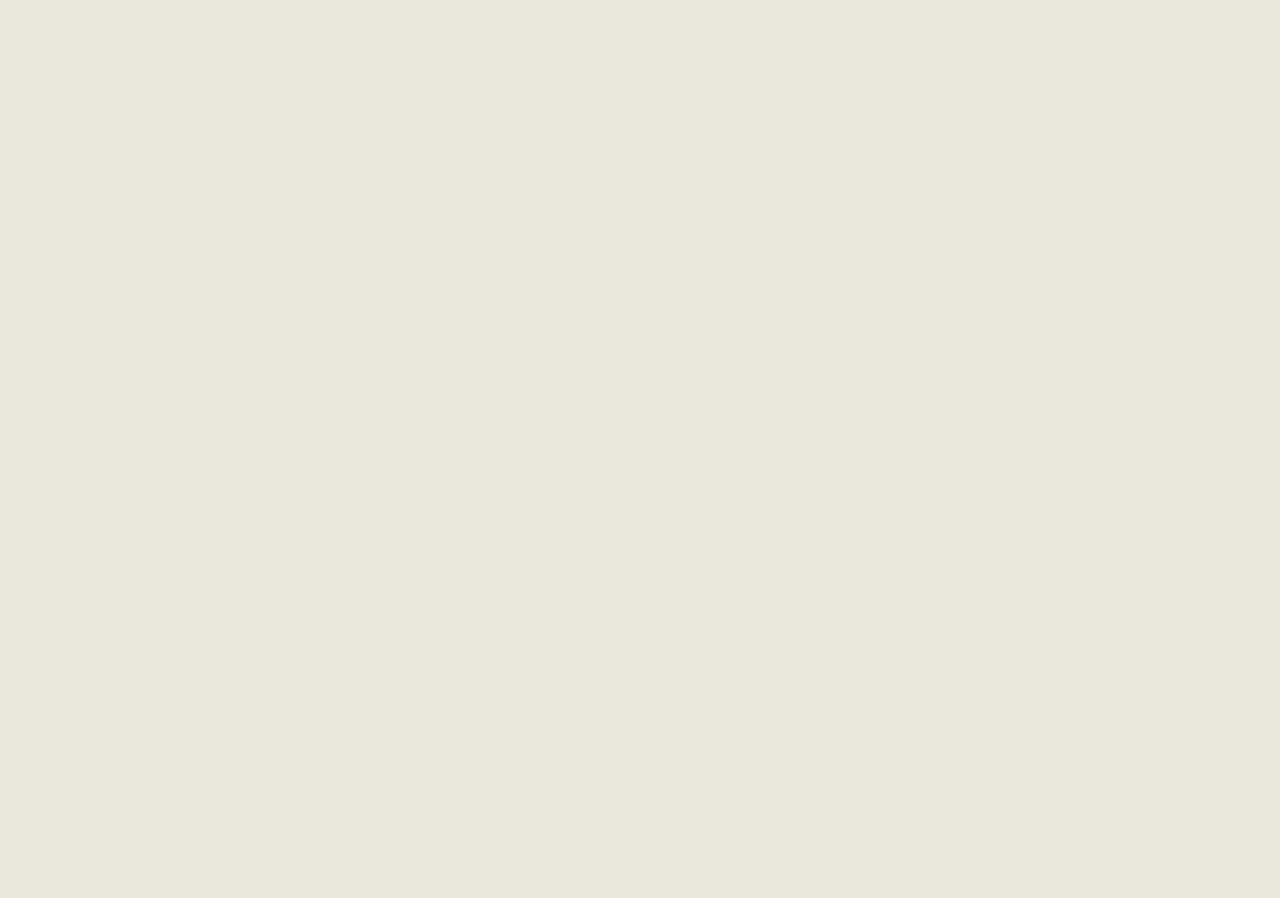
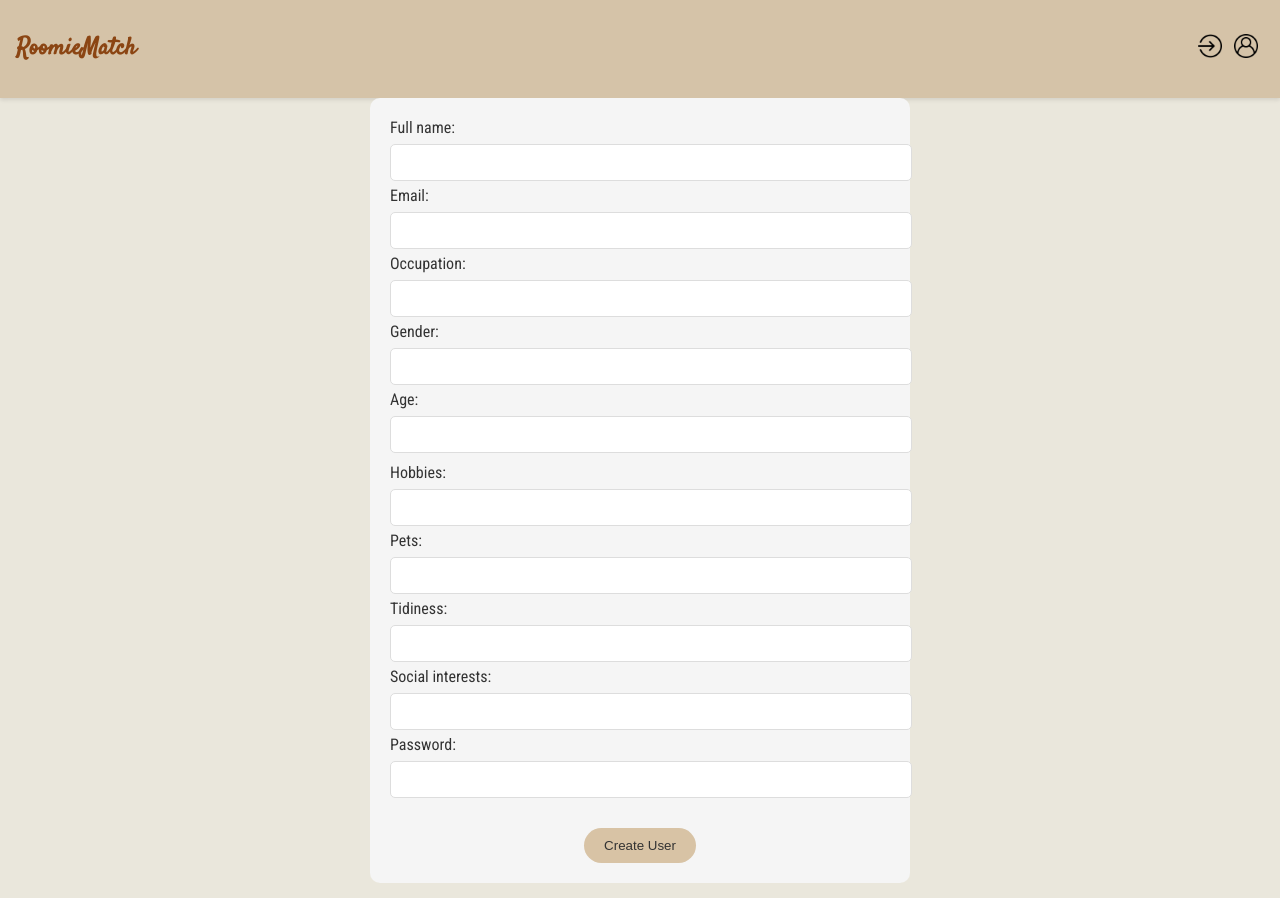
Before and after one commit to danielbahrami/SE07-ISE, a React (Create React App) app in the folder my-app/: page /signup in a window 1280 px wide. Before the commit this address had no page. Before the commit the page ends 800 px from the top, so only its background shows below. Built offline with nearby package versions, Linux system fonts and the light colour scheme.

Commit message:
Made signup mvp
Signup together with chatgpt

```diff
--- a/my-app/src/App.js
+++ b/my-app/src/App.js
@@ -2,6 +2,7 @@
 import React from "react";
 import HomePage from "./pages/HomePage";
 import MatchPage from "./pages/MatchPage";
+import SignUpPage from './pages/SignUpPage';
 import { BrowserRouter as Router, Route, Routes } from "react-router-dom";
 import "./App.css"; // This is your global styles, if you have any
 import LoginPage from "./pages/LoginPage";
@@ -14,6 +15,7 @@ const App = () => {
           <Route exact path="/" Component={LoginPage} />
           <Route path="/home" Component={HomePage} />
           <Route path="/match" Component={MatchPage} />
+          <Route path="/signup" Component={SignUpPage} />
         </Routes>
       </Router>
     </div>
--- a/my-app/src/components/LoginFrom.js
+++ b/my-app/src/components/LoginFrom.js
@@ -6,12 +6,17 @@ import ".././styles/LoginForm.css"; // Make sure to create this CSS file for sty
 const LoginForm = () => {
   let navigate = useNavigate();
 
-  const handleLogin = () => {
+  const handleLogin = (event) => {
+    event.preventDefault();
     // Perform login logic here
     // ...
 
     // Redirect to the homepage upon successful login
     navigate("/home");
+  };
+
+  const handleSignUpClick = () => {
+    navigate('/signup'); // Navigate to the SignUpPage
   };
 
   return (
@@ -20,12 +25,12 @@ const LoginForm = () => {
         <img src="avatar-placeholder.png" alt="Profile" />
       </div>
       <div className="form-container">
-        <label htmlFor="email">Name or Email:</label>
+        <label htmlFor="email">Email:</label>
         <input
           type="text"
           id="email"
           name="email"
-          placeholder="name or email..."
+          placeholder="name"
         />
 
         <label htmlFor="password">Password:</label>
@@ -39,7 +44,7 @@ const LoginForm = () => {
         <button onClick={handleLogin} className="login-button">
           Login
         </button>
-        <button className="signup-button">Sign up</button>
+        <button type="button" onClick={handleSignUpClick} className="signup-button">Sign up</button>
       </div>
     </div>
   );
--- /dev/null
+++ b/my-app/src/components/SignUpForm.js
@@ -0,0 +1,58 @@
+// SignUpForm.js
+import React from 'react';
+import { useNavigate } from 'react-router-dom';
+import '../styles/SignUpForm.css'; // Ensure you have a corresponding CSS file
+
+const SignUpForm = () => {
+  let navigate = useNavigate();
+
+  const handleSignUp = (event) => {
+    event.preventDefault();
+    // Here you will handle the signup logic, like sending data to a backend server
+
+    // After successful signup, redirect the user to the home page
+    navigate('/home');
+  };
+
+  return (
+    <div className='signup-page'>
+        <form className="signup-form" onSubmit={handleSignUp}>
+        <div className="form-group">
+          <label htmlFor="fullName">Full name:</label>
+          <input type="text" id="fullName" name="fullName" required />
+
+          <label htmlFor="email">Email:</label>
+          <input type="email" id="email" name="email" required />
+
+          <label htmlFor="occupation">Occupation:</label>
+          <input type="text" id="occupation" name="occupation" />
+
+          <label htmlFor="gender">Gender:</label>
+          <input type="text" id="gender" name="gender" />
+
+          <label htmlFor="age">Age:</label>
+          <input type="number" id="age" name="age" />
+        </div>
+        <div className="form-group">
+          <label htmlFor="hobbies">Hobbies:</label>
+          <input type="text" id="hobbies" name="hobbies" />
+
+          <label htmlFor="pets">Pets:</label>
+          <input type="text" id="pets" name="pets" />
+
+          <label htmlFor="tidiness">Tidiness:</label>
+          <input type="text" id="tidiness" name="tidiness" />
+
+          <label htmlFor="socialInterests">Social interests:</label>
+          <input type="text" id="socialInterests" name="socialInterests" />
+
+          <label htmlFor="password">Password:</label>
+          <input type="password" id="password" name="password" required />
+        </div>
+        <button type="submit" className="create-user-button">Create User</button>
+      </form>
+    </div>
+      );
+};
+
+      export default SignUpForm;
--- /dev/null
+++ b/my-app/src/pages/SignUpPage.js
@@ -0,0 +1,16 @@
+// SignUpPage.js
+import React from 'react';
+import Header from '../components/Header'; // If you want to include the header
+import SignUpForm from '../components/SignUpForm';
+import '../styles/SignUpPage.css'; // Your SignUpPage CSS file
+
+const SignUpPage = () => {
+  return (
+    <div className="signup-page">
+      <Header /> {/* Include the Header if needed */}
+      <SignUpForm />
+    </div>
+  );
+};
+
+export default SignUpPage;
--- /dev/null
+++ b/my-app/src/styles/SignUpForm.css
@@ -0,0 +1,42 @@
+.signup-form {
+    background-color: #F5F5F5; /* Adjust colors as needed */
+    border-radius: 10px;
+    padding: 20px;
+    display: flex;
+    flex-direction: column; /* Elements stacked vertically */
+    align-items: center; /* Center align children horizontally */
+    gap: 10px; /* Reduced gap between form elements */
+    width: 100%; /* Full width of the container */
+    max-width: 500px; /* Maximum width of the form */
+    margin: auto; /* Center the form in the available space */
+  }
+
+  .form-group {
+    display: flex;
+    flex-direction: column;
+    gap: 5px; /* Reduced gap between inputs */
+    width: 100%; /* Inputs take full width of form-group */
+  }
+
+  .form-group label {
+    margin-bottom: 2px; /* Reduced space below labels */
+  }
+
+  .form-group input {
+    padding: 10px;
+    border: 1px solid #DDD;
+    border-radius: 5px;
+    width: 100%; /* Inputs take full width of form-group */
+  }
+
+  .create-user-button {
+    padding: 10px 20px;
+    background-color: #D8C3A5; /* Button background color */
+    color: #333;
+    border: none;
+    border-radius: 20px;
+    cursor: pointer;
+    width: auto; /* Auto width based on content */
+    max-width: 200px; /* Max width of the button */
+    margin-top: 20px; /* Space above the button */
+  }
--- /dev/null
+++ b/my-app/src/styles/SignUpPage.css
@@ -0,0 +1,11 @@
+/* SignUpPage.css */
+.signup-page {
+  justify-content: center; /* Center vertically */
+  align-items: center; /* Center horizontally */
+  height: 100vh;
+}
+
+.create-user-button {
+  /* ... other styles ... */
+  margin-top: 20px; /* Adds space above the button */
+}
```
